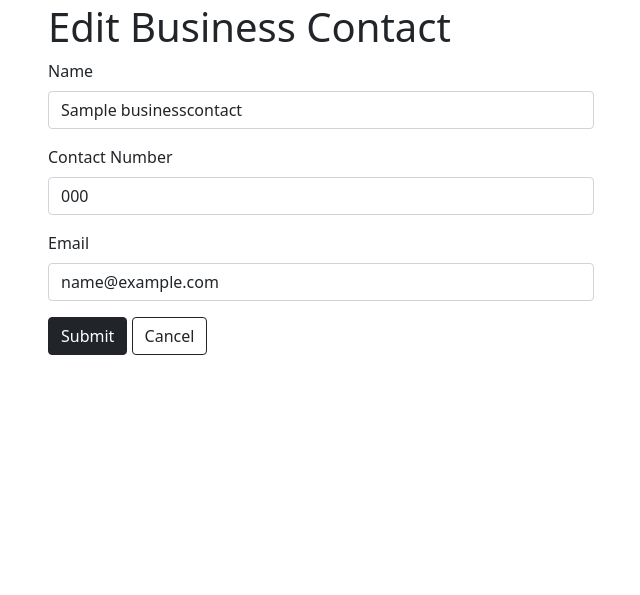
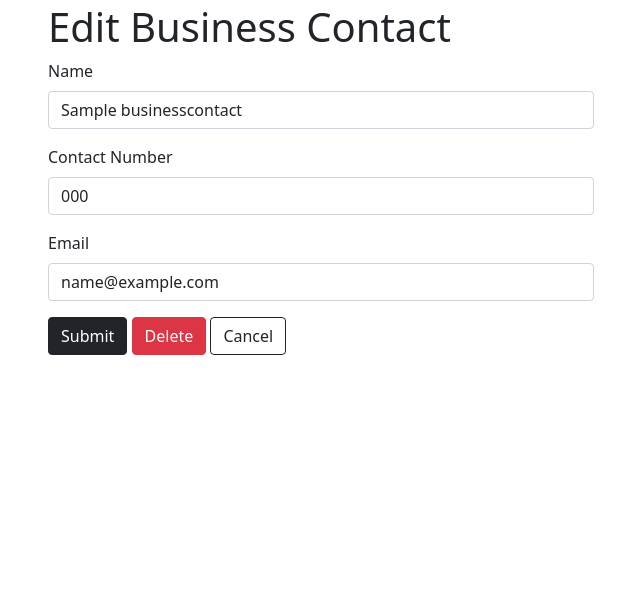
Before and after one commit to JoeJane/COMP229_SEC005_301160297_Portfolio, a Node server app: page /businessContact/edit/600000000000000000000001 in a window 1280 px wide. Shown: the part 107-702 px from the top of the page, without its empty margins (319-959 px from the left). Run offline with Node 20, Linux system fonts and the light colour scheme; a user stored in the database is signed in; tables that the repository leaves empty hold one stand-in row (values such as "Sample post"); some libraries are stand-ins or nearby versions.

Commit message:
added delete button on edit business contact page

```diff
--- a/server/views/businessContact/edit.ejs
+++ b/server/views/businessContact/edit.ejs
@@ -45,7 +45,8 @@
                 <div class="col-md-12">
                     <button class="btn btn-dark" type="submit">
                         <i class="fas fa-edit"></i> Submit</button>
-
+                    <a href="/businessContact/delete/<%= businessContact._id %>" class="btn btn-danger">
+                            <i class="fas fa-trash-alt"></i> Delete</a>
                     <a href="/businessContact" class="btn btn-outline-dark">
                         <i class="fas fa-undo"></i> Cancel</a>
                 </div>
```
